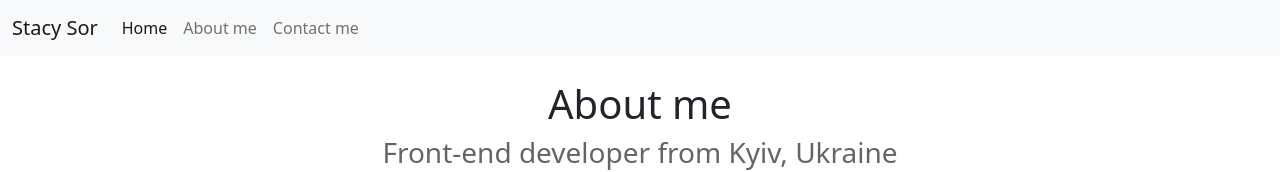
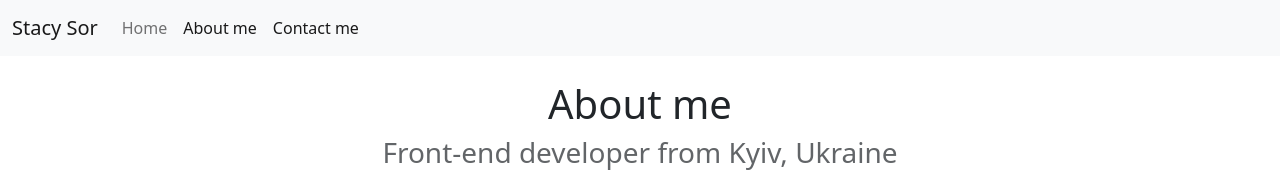
Before and after one commit to TianXianHu/responsive, a plain HTML site: page about.html in a window 1280 px wide. Shown: the top 172 px of the page. Drawn offline with nearby package versions, Linux system fonts and the light colour scheme.

Commit message:
fixed links

```diff
--- a/about.html
+++ b/about.html
@@ -35,10 +35,10 @@
         </button>
         <div class="collapse navbar-collapse" id="navbarNavAltMarkup">
           <div class="navbar-nav">
-            <a class="nav-link active" href="index.html" title="home">Home</a>
-            <a class="nav-link" aria-current="page" href="about.html" title="about"
+            <a class="nav-link" href="/index.html" title="home">Home</a>
+            <a class="nav-link active" aria-current="page" href="/about.html" title="about"
               >About me</a>
-            <a class="nav-link" href="about.html#contact" title="contact">Contact me</a>
+            <a class="nav-link active" href="/about.html#contact" title="contact">Contact me</a>
           </div>
         </div>
       </div>
```
Also changed, not shown: index.html (+1 -1 lines).
